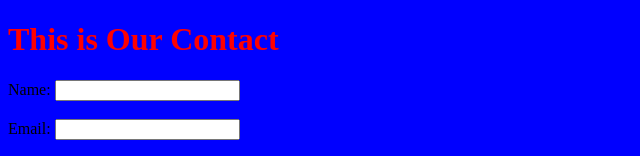
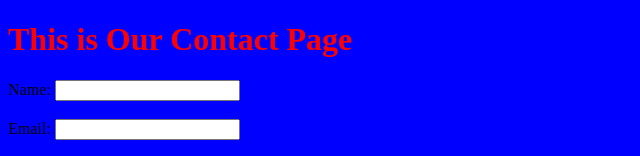
Before and after one commit to Damilp7/css_assignment, a plain HTML site: page pages/contact.html in a window 1280 px wide. Shown: the top 156 px of the page, without its empty margins (0-640 px from the left). Drawn offline with Linux system fonts and the light colour scheme.

Commit message:
corrections to contact page

```diff
--- a/pages/contact.html
+++ b/pages/contact.html
@@ -8,7 +8,7 @@
   <link rel="stylesheet" href="../all_css/contact.css">
 </head>
 <body>
-  <h1 class="main_heading">This is Our Contact</h1>
+  <h1 class="main_heading">This is Our Contact Page</h1>
   <form action="mailto: ayoolapeter001@gmail.com" method="post" enctype="text/plain">
     <label for="Name">Name:</label>
     <input type="text" name="Yourname" required=""><br><br>
```
